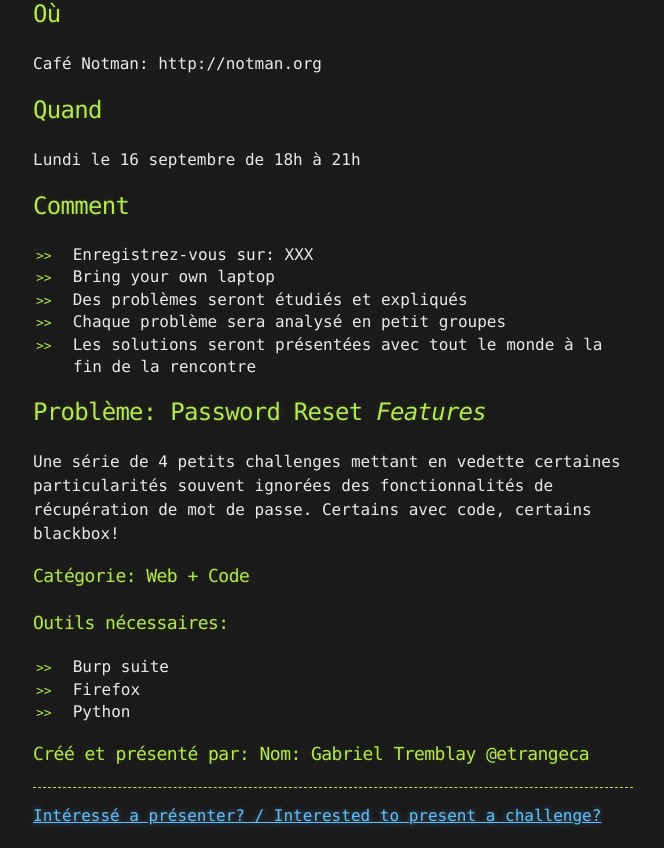
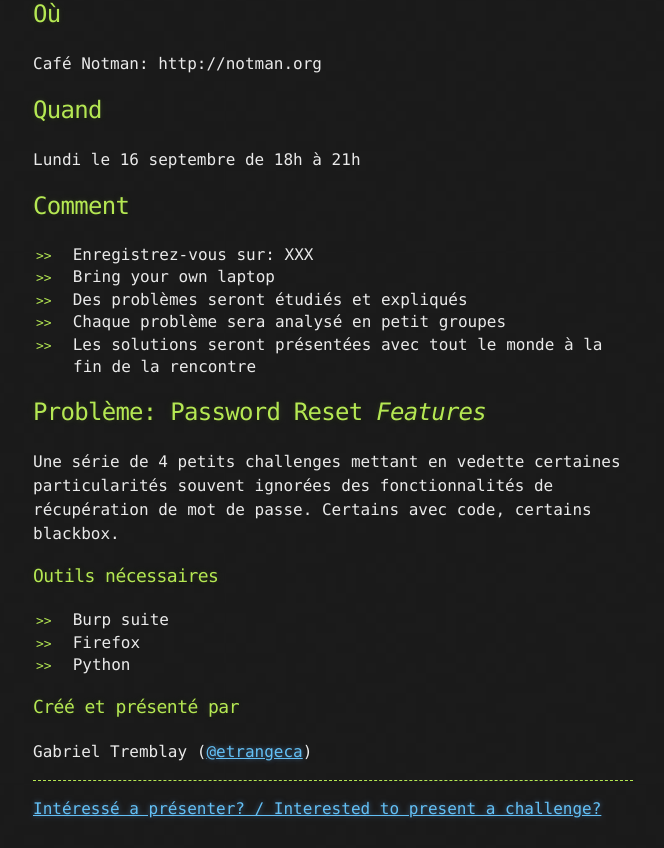
Before and after one commit to montrehack/montrehack.github.com, a Jekyll site: the page built from index.md, in a window 1280 px wide. Shown: the part 812-1660 px from the top of the page, without its empty margins (307-971 px from the left). Built offline with Jekyll 4.4.1, drawn with Linux system fonts in a browser that asks for light colours; Markdown is read by kramdown in place of the engine named in the settings; comment, search, counter and statistics services are not loaded.

```diff
--- a/index.md
+++ b/index.md
@@ -25,16 +25,17 @@ Lundi le 16 septembre de 18h à 21h
 
 ## Problème: Password Reset _Features_
 
-Une série de 4 petits challenges mettant en vedette certaines particularités souvent ignorées des fonctionnalités de récupération de mot de passe. Certains avec code, certains blackbox!
+Une série de 4 petits challenges mettant en vedette certaines particularités souvent ignorées des fonctionnalités de récupération de mot de passe. Certains avec code, certains blackbox.
 
-### Catégorie: Web + Code
-
-### Outils nécessaires:
+### Outils nécessaires
 * Burp suite
 * Firefox
 * Python
 
-### Créé et présenté par: Nom: Gabriel Tremblay @etrangeca
+### Créé et présenté par
+
+Gabriel Tremblay ([@etrangeca](https://twitter.com/etrangeca))
+
 
 <hr/>
 
```
